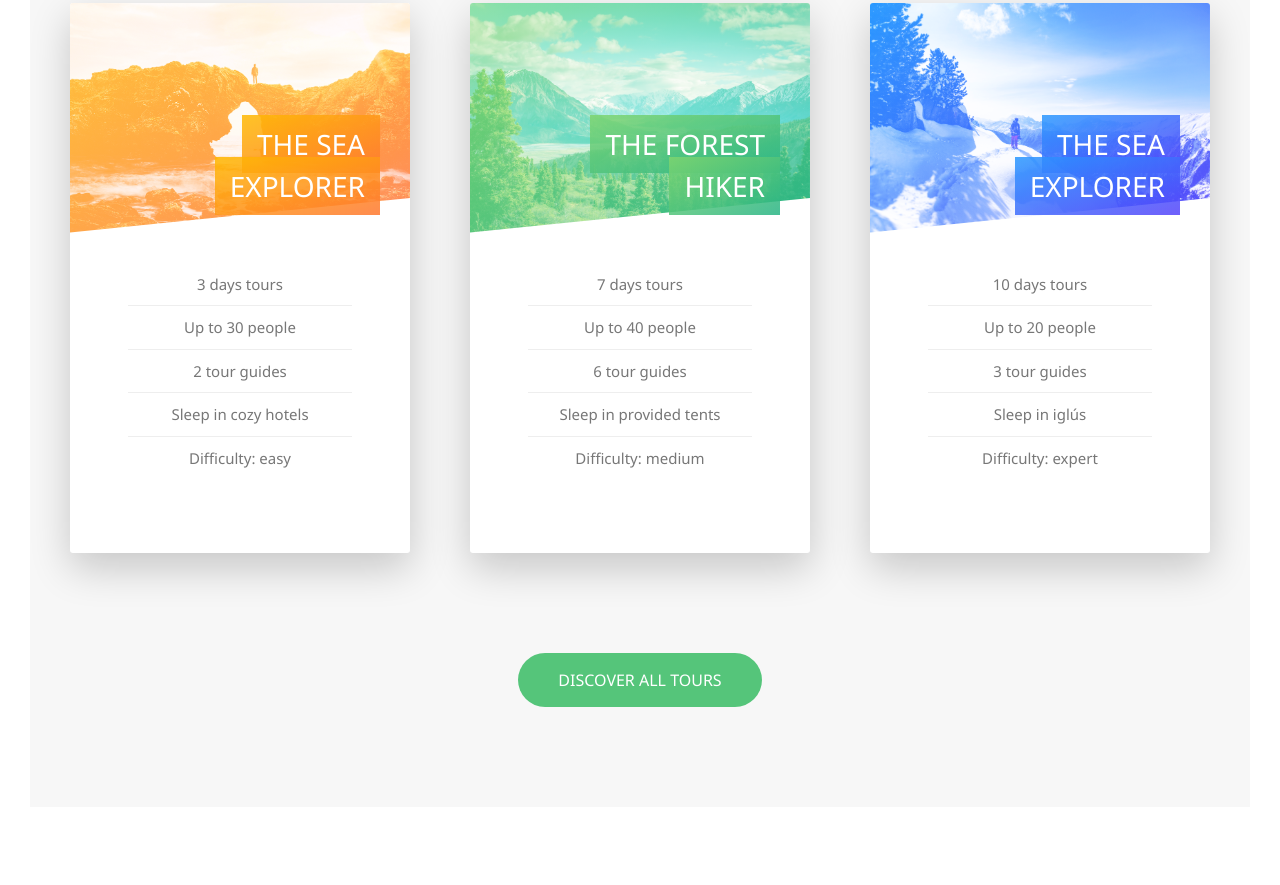
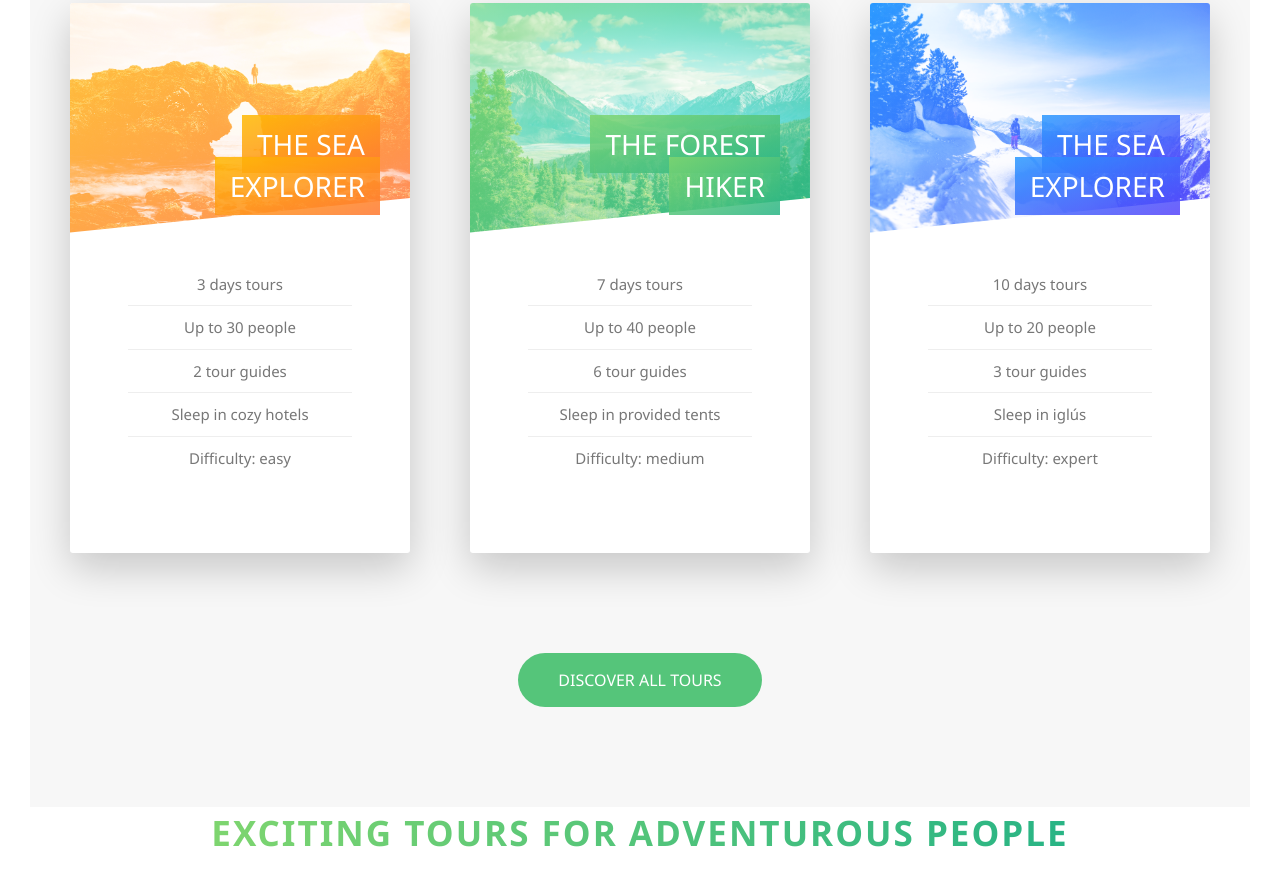
Before and after one commit to bidodev/css-advanced-course, a plain HTML site: page index.html in a window 1280 px wide. Shown: the part 2460-3345 px from the top of the page. Before the commit the page ends 3297 px from the top, so only its background shows below. Drawn offline with Linux system fonts and the light colour scheme.

Commit message:
Building the Stories Section - Part 1

```diff
--- a/index.html
+++ b/index.html
@@ -232,6 +232,13 @@
           <a href="#" class="btn btn--green">Discover all Tours</a>
         </div>
       </section>
+      <section class="section-stories">
+        <div class="u-center-text u-margin-bottom-big">
+          <h2 class="heading-secondary">
+            Exciting tours for adventurous people
+          </h2>
+        </div>
+      </section>
     </main>
   </body>
 </html>
```
